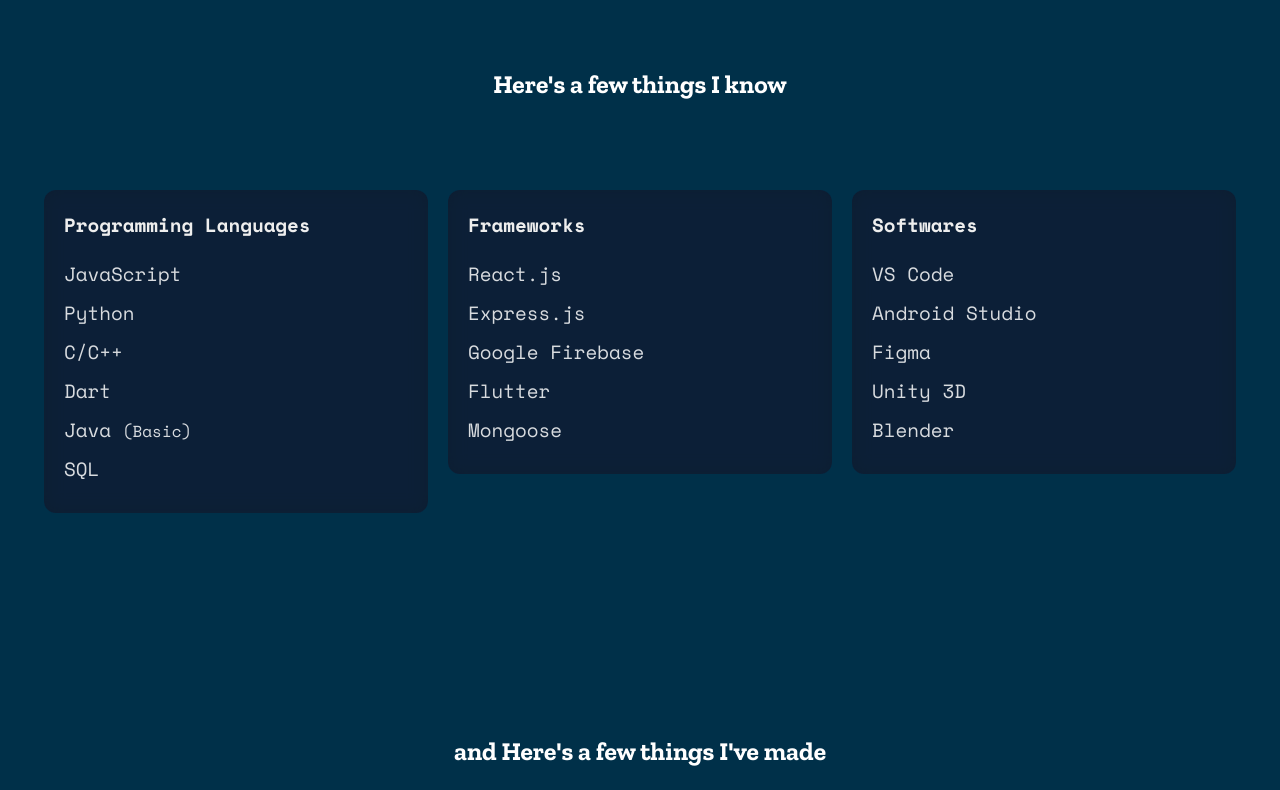
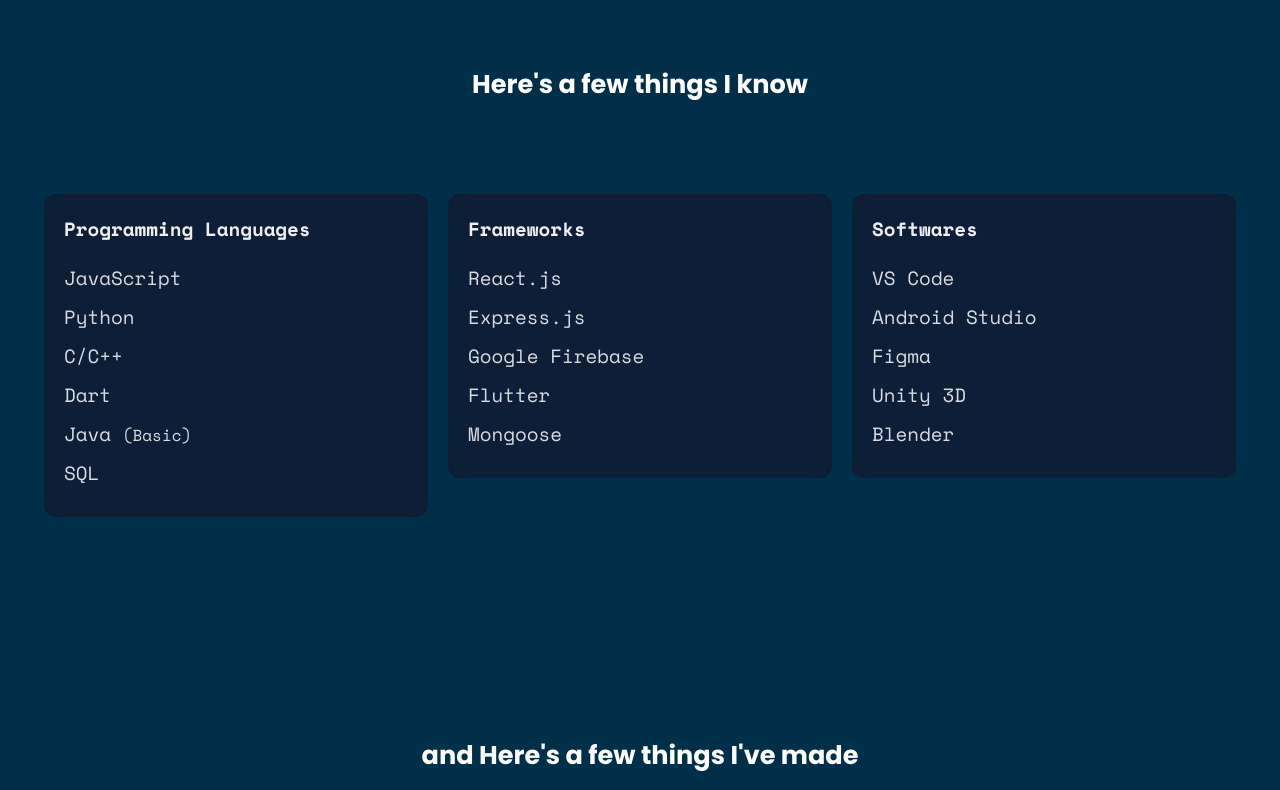
Before and after one commit to roshinkm17/Portfolio, a plain HTML site: page index.html in a window 1280 px wide. Shown: the part 944-1734 px from the top of the page. Drawn offline with nearby package versions, Linux system fonts and the light colour scheme.

Commit message:
Updated font family to Poppins

```diff
--- a/styles.css
+++ b/styles.css
@@ -1,12 +1,13 @@
 @import url(https://fonts.googleapis.com/css?family=Space+Mono:regular,italic,700,700italic);
 @import url(https://fonts.googleapis.com/css?family=Zilla+Slab:300,300italic,regular,italic,500,500italic,600,600italic,700,700italic);
+@import url('https://fonts.googleapis.com/css2?family=Poppins:wght@300;400;500;600;700;800&display=swap');
 * {
     margin: 0%;
     padding: 0%;
     box-sizing: border-box;
 }
 .ff-accent {
-    font-family: 'zilla slab' !important;
+    font-family: 'Poppins' !important;
     /* font-weight: 100 !important; */
     /* letter-spacing: 10px; */
 }
```
